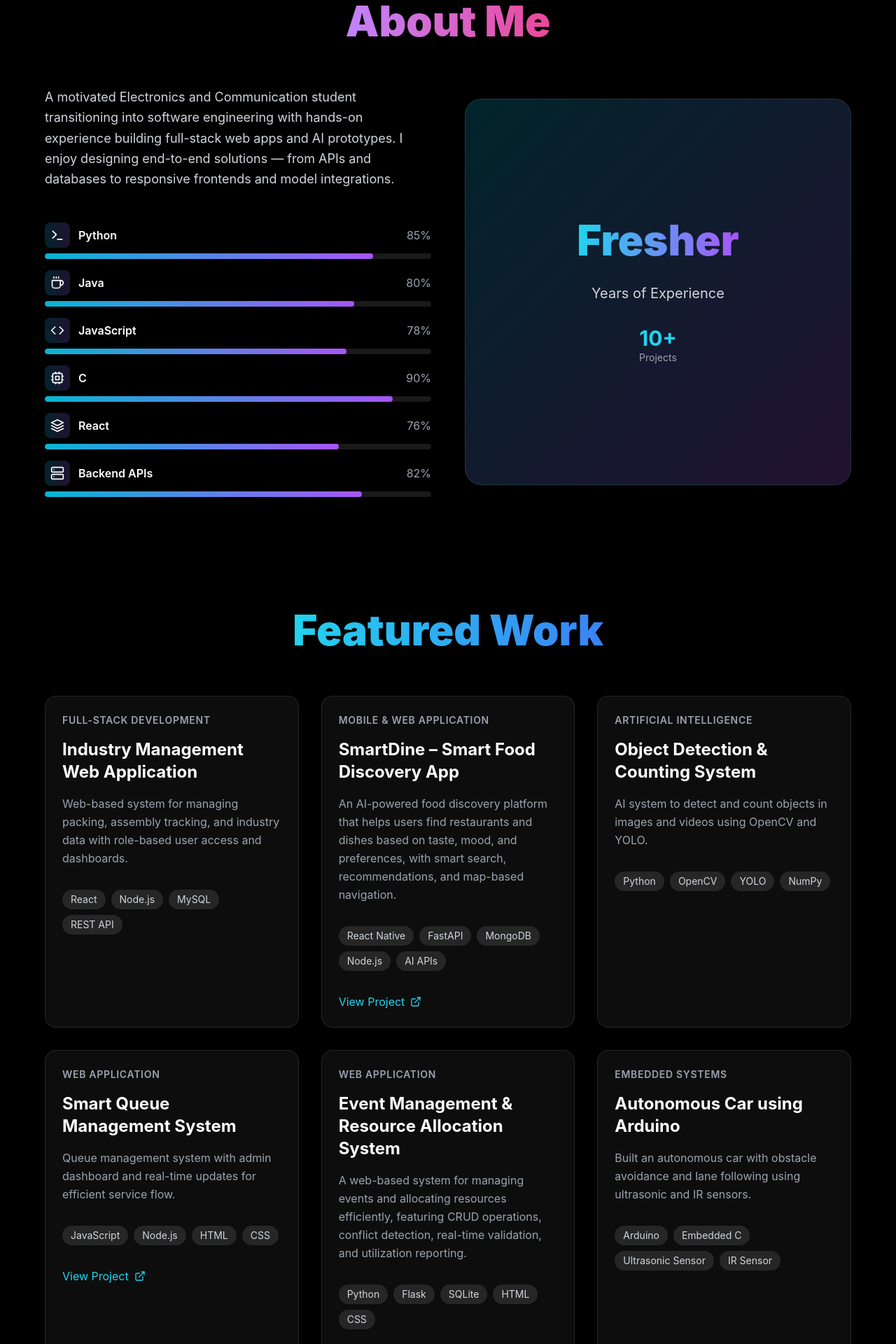
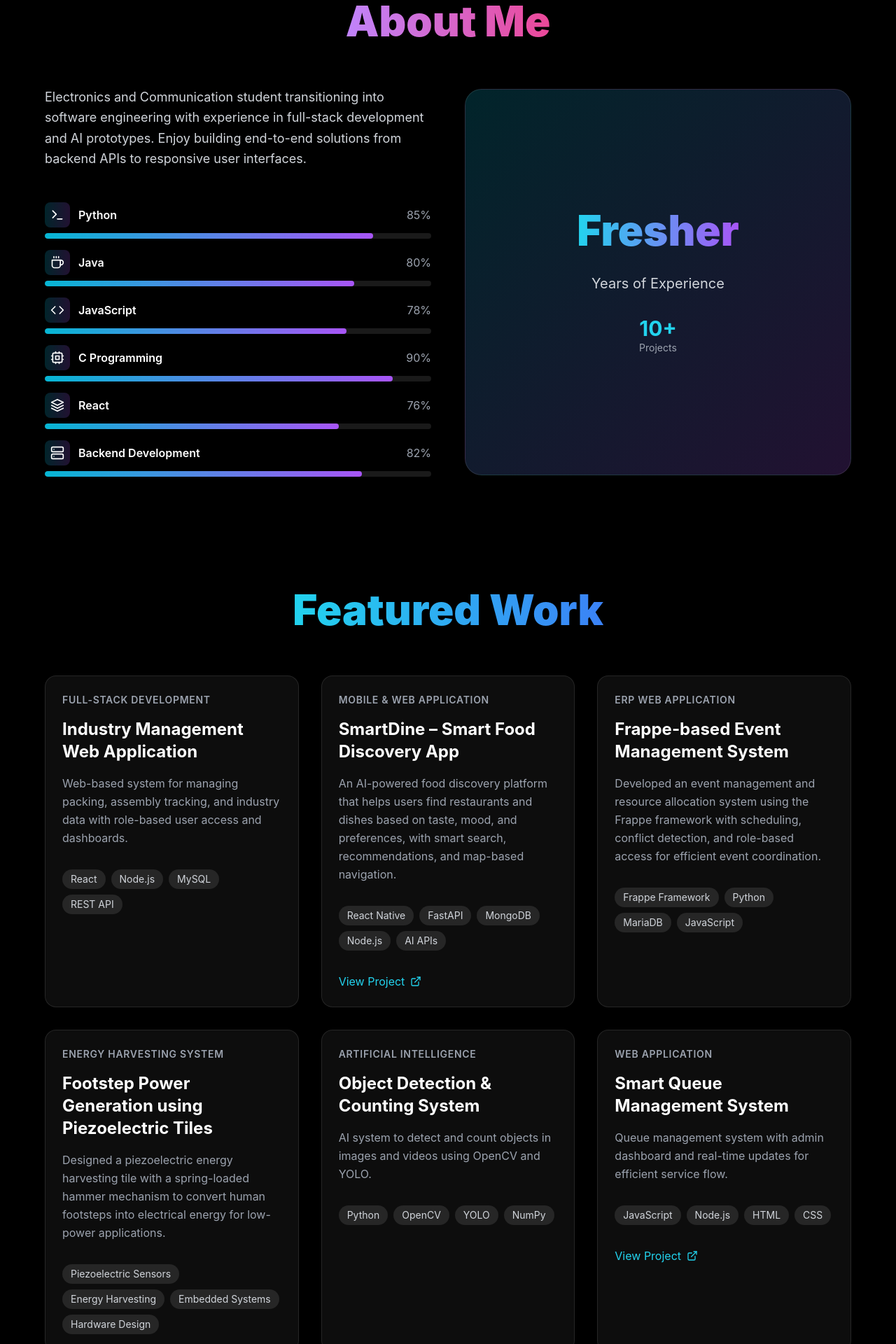
Before and after one commit to arulkumarank/Portfolio, a React (Create React App) app: page / in a window 1280 px wide. Shown: the part 880-2800 px from the top of the page at 70% size. Built offline with nearby package versions, Linux system fonts and the light colour scheme.

Commit message:
Update personal info and about me sections; add new projects to portfolio

```diff
--- a/src/data/portfolioData.js
+++ b/src/data/portfolioData.js
@@ -2,7 +2,7 @@ export const personalInfo = {
   name: "ARULKUMARAN K",
   title: "Software Developer & IoT System Designer",
   tagline: "I'm ARULKUMARAN K",
-  description: "Crafting interconnected systems where hardware meets software, and data transforms into intelligent action.",
+  description: "I’m a Software Engineer interested in building reliable software and intelligent systems. I enjoy combining software with real-world technologies to create practical solutions.",
   email: "arulkumaran187@gmail.com",
   github: "https://github.com/arulkumarank",
   linkedin: "https://linkedin.com/in/arulkumarank"
@@ -10,7 +10,7 @@ export const personalInfo = {
 
 export const aboutMe = {
   bio: [
-    "A motivated Electronics and Communication student transitioning into software engineering with hands-on experience building full-stack web apps and AI prototypes. I enjoy designing end-to-end solutions — from APIs and databases to responsive frontends and model integrations.",
+    "Electronics and Communication student transitioning into software engineering with experience in full-stack development and AI prototypes. Enjoy building end-to-end solutions from backend APIs to responsive user interfaces.",
   ],
   stats: {
     experience: "Fresher",
@@ -23,9 +23,9 @@ export const skills = [
   { name: "Python", level: 85, icon: "Terminal" },
   { name: "Java", level: 80, icon: "Coffee" },
   { name: "JavaScript", level: 78, icon: "Code" },
-  { name: "C", level: 90, icon: "Cpu" },
+  { name: "C Programming", level: 90, icon: "Cpu" },
   { name: "React", level: 76, icon: "Layers" },
-  { name: "Backend APIs", level: 82, icon: "Server" },
+  { name: "Backend Development", level: 82, icon: "Server" },
 ];
 
 
@@ -45,6 +45,21 @@ export const projects = [
   tech: ["React Native", "FastAPI", "MongoDB", "Node.js", "AI APIs"],
   color: "from-orange-500 to-red-600",
   link: "https://github.com/arulkumarank/SmartDineMobile"
+  },
+  {
+    title: "Frappe-based Event Management System",
+    category: "ERP Web Application",
+    description: "Developed an event management and resource allocation system using the Frappe framework with scheduling, conflict detection, and role-based access for efficient event coordination.",
+    tech: ["Frappe Framework", "Python", "MariaDB", "JavaScript"],
+    color: "from-teal-500 to-cyan-600",
+    // link: "https://github.com/arulkumarank"
+  },
+  {
+    title: "Footstep Power Generation using Piezoelectric Tiles",
+    category: "Energy Harvesting System",
+    description: "Designed a piezoelectric energy harvesting tile with a spring-loaded hammer mechanism to convert human footsteps into electrical energy for low-power applications.",
+    tech: ["Piezoelectric Sensors", "Energy Harvesting", "Embedded Systems", "Hardware Design"],
+    color: "from-amber-500 to-orange-600",
   },
   {
     title: "Object Detection & Counting System",
```
